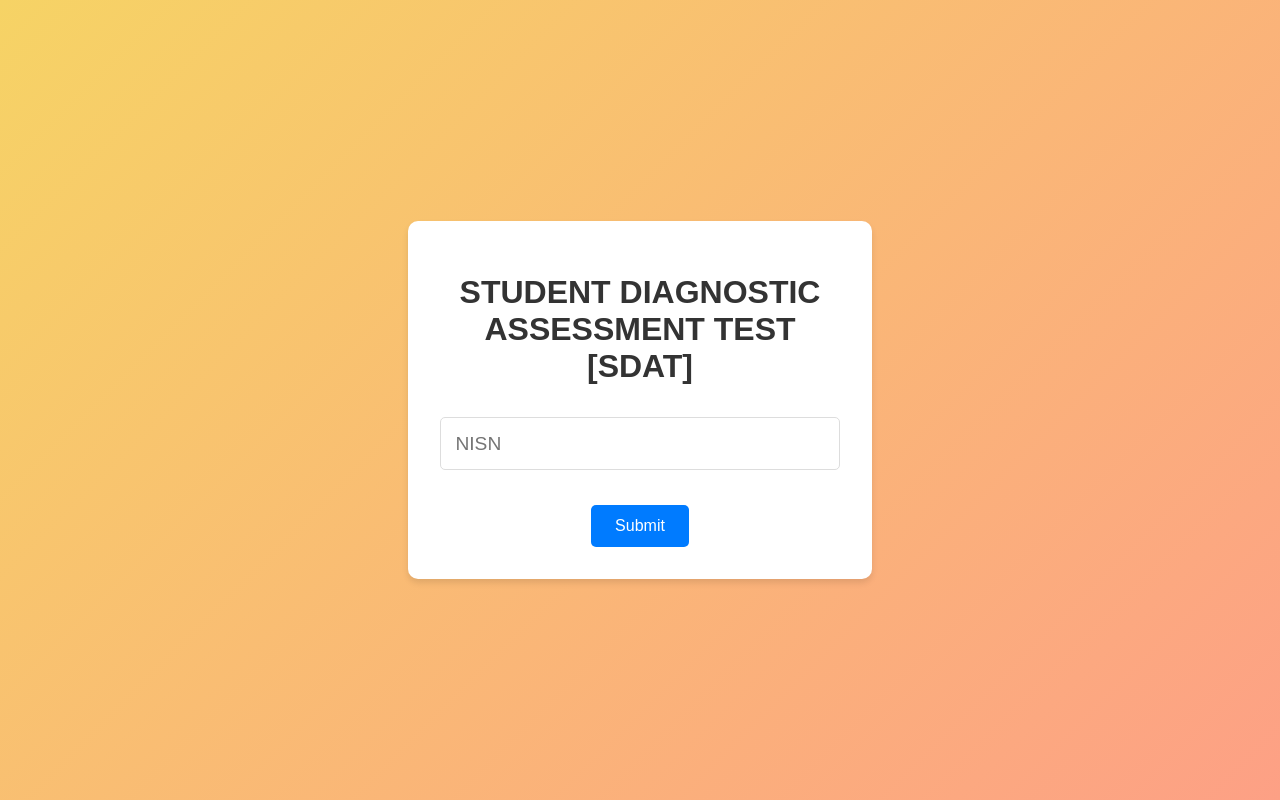
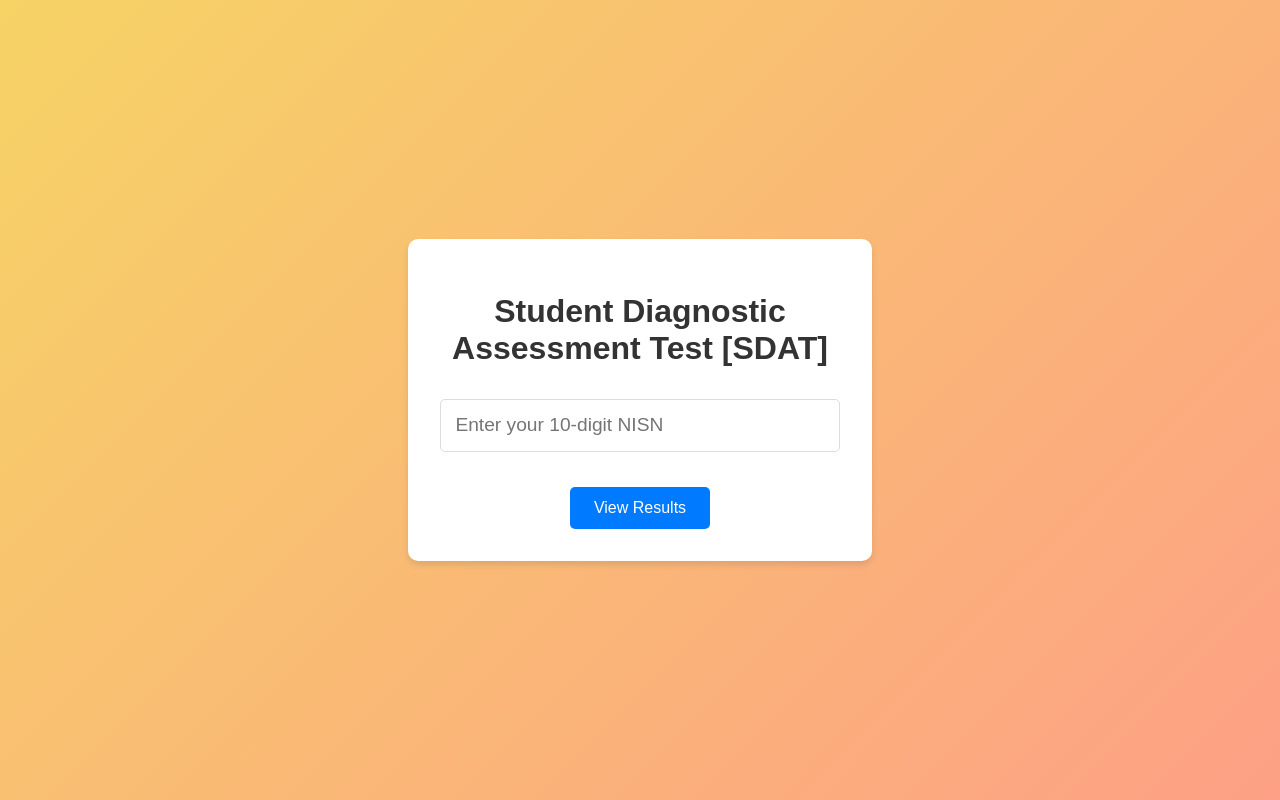
Before and after one commit to alimustofx/hasilSDATSMAN1Turen, a plain HTML site: page index.html in a window 1280 px wide. Drawn offline with Linux system fonts and the light colour scheme.

Commit message:
Update index.html

```diff
--- a/index.html
+++ b/index.html
@@ -4,14 +4,17 @@
     <meta charset="UTF-8">
     <meta name="viewport" content="width=device-width, initial-scale=1.0">
     <title>Result SDAT</title>
+    <link rel="preconnect" href="https://fonts.googleapis.com">
+    <link rel="preconnect" href="https://fonts.gstatic.com" crossorigin>
+    <link href="https://fonts.googleapis.com/css2?family=Poppins:wght@400;600&display=swap" rel="stylesheet">
     <link rel="stylesheet" href="css/styles.css">
 </head>
 <body>
     <div class="container">
-        <h1>STUDENT DIAGNOSTIC ASSESSMENT TEST [SDAT]</h1>
+        <h1>Student Diagnostic Assessment Test [SDAT]</h1>
         <form id="identityForm">
-            <input type="text" id="nameInput" placeholder="NISN" pattern="\d{10}" title="Please enter a 10-digit number" required>
-            <button type="submit">Submit</button>
+            <input type="text" id="nameInput" placeholder="Enter your 10-digit NISN" pattern="\d{10}" title="Please enter a 10-digit number" required>
+            <button type="submit">View Results</button>
         </form>
         <div id="fileLinks" class="hidden">
             <h2>Files for <span id="userName"></span></h2>
```
